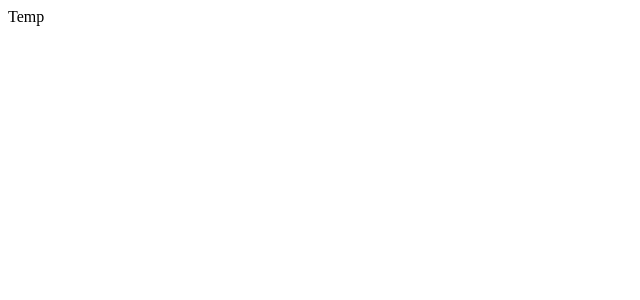
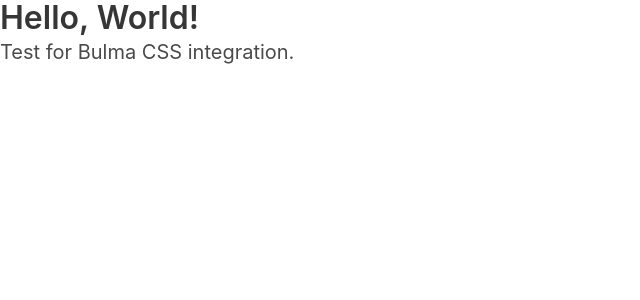
Before and after one commit to dan-g-lee/drawmore, a React app in the folder drawmore-frontend/: page / in a window 1280 px wide. Shown: the top 300 px of the page, without its empty margins (0-640 px from the left). Built offline with nearby package versions, Linux system fonts and the light colour scheme.

Commit message:
Add bulma framework

```diff
--- a/drawmore-frontend/package.json
+++ b/drawmore-frontend/package.json
@@ -22,6 +22,7 @@
   "author": "Daniel Lee",
   "license": "ISC",
   "dependencies": {
+    "bulma": "^0.8.0",
     "react": "^16.12.0",
     "react-dom": "^16.12.0"
   },
--- a/drawmore-frontend/src/components/App.jsx
+++ b/drawmore-frontend/src/components/App.jsx
@@ -1,10 +1,13 @@
 import React from 'react';
-import './index.css';
+import '../sass/App.scss';
 
 export default class App extends React.Component {
   render() {
     return (
-      <div>Temp</div>
+      <div>
+        <h1 className="title">Hello, World!</h1>
+        <p className="subtitle">Test for Bulma CSS integration.</p>
+      </div>
     );
   }
 }
--- /dev/null
+++ b/drawmore-frontend/src/sass/App.scss
@@ -0,0 +1,11 @@
+@charset "utf-8";
+
+@import '../../node_modules/bulma/sass/utilities/_all.sass';
+@import '../../node_modules/bulma/sass/base/_all.sass';
+@import '../../node_modules/bulma/sass/elements/button.sass';
+@import '../../node_modules/bulma/sass/elements/container.sass';
+@import '../../node_modules/bulma/sass/form/_all.sass';
+@import '../../node_modules/bulma/sass/elements/title.sass';
+@import '../../node_modules/bulma/sass/components/navbar.sass';
+@import '../../node_modules/bulma/sass/layout/hero.sass';
+@import '../../node_modules/bulma/sass/layout/section.sass';
--- a/drawmore-frontend/webpack.common.js
+++ b/drawmore-frontend/webpack.common.js
@@ -55,8 +55,7 @@
         }),
         new MiniCssExtractPlugin({
             filename: 'bundle.css'
-        }),
-        new BundleAnalyzerPlugin()
+        })
     ],
     resolve: {
         extensions: ['*', '.js', '.jsx']
--- a/drawmore-frontend/webpack.config.js
+++ /dev/null
@@ -1,34 +0,0 @@
-var path = require('path');
-var webpack = require('webpack');
-var HtmlWebpackPlugin = require('html-webpack-plugin');
-
-
-module.exports = {
-    devServer: {
-        contentBase: path.resolve(__dirname, 'build')
-    },
-    entry: path.join(__dirname, 'src', 'index.js'),
-    module: {
-        rules: [
-            { test: /\.(js|jsx)$/, use: 'babel-loader' },
-            { test: /\.css$/, use: ['style-loader', 'css-loader'] },
-            { test: /\.html$/, use: 'html-loader' },
-        ]
-    },
-    mode: 'development',
-    output: {
-        path: path.resolve(__dirname, 'dist'),
-        filename: 'index.bundle.js'
-    },
-    plugins: [
-        new HtmlWebpackPlugin({
-            template: './public/index.html',
-            filename: './index.html'
-        }),
-        new webpack.HotModuleReplacementPlugin(),
-        new webpack.NoEmitOnErrorsPlugin()
-    ],
-    resolve: {
-        extensions: ['*', '.js', '.jsx']
-    },
-}
```
Also changed, not shown: drawmore-frontend/webpack.prod.js (+5 -2 lines), 1 other file (tests, documents, lock files or other folders).
